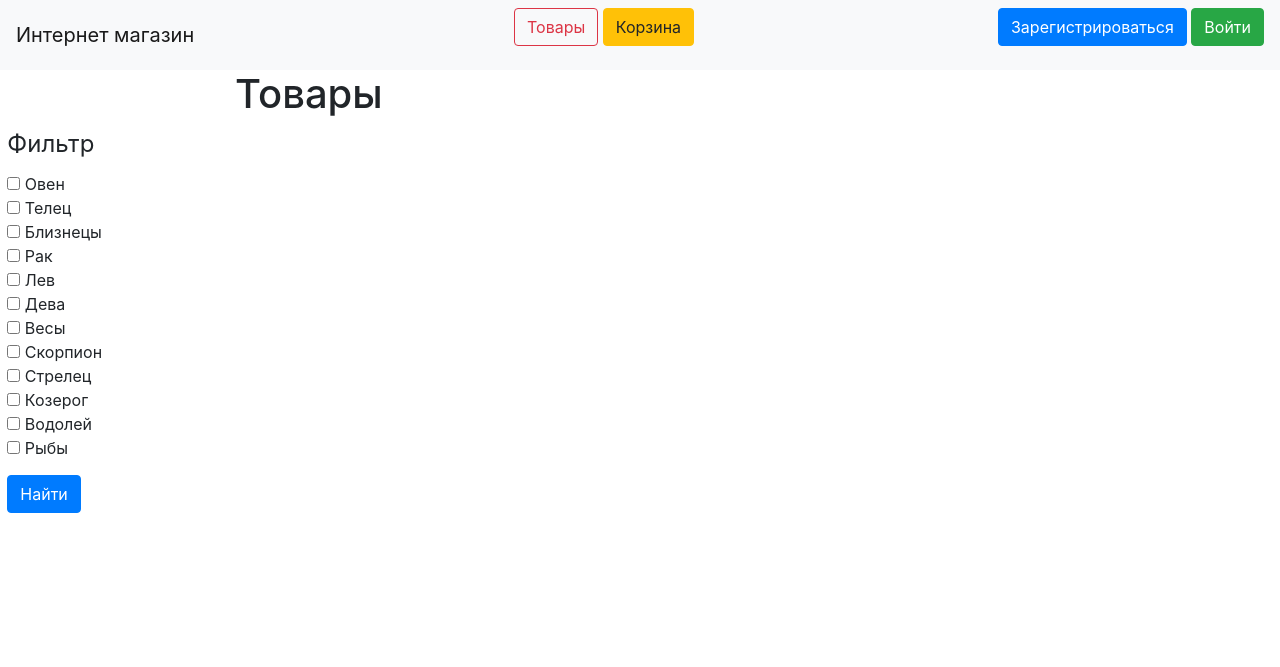
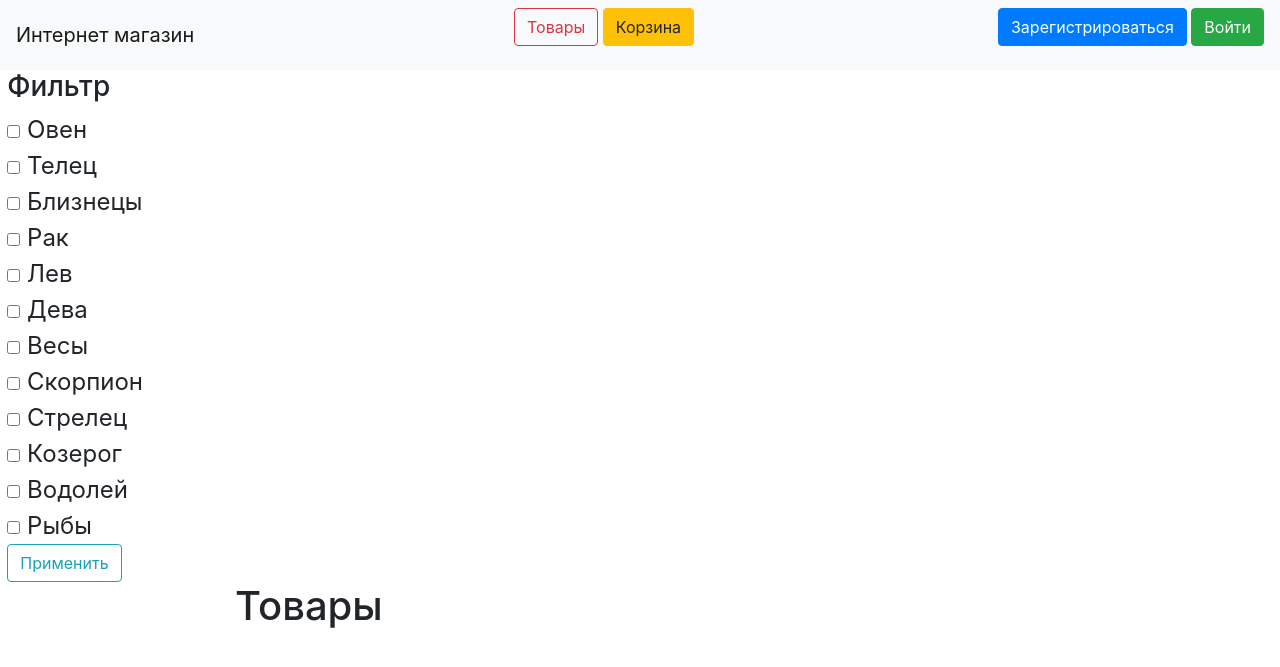
Before and after one commit to lisa-leonowa/store, a Flask app: template templates/index.html in a window 1280 px wide. Shown: the top 667 px of the page. Run offline with Flask 2, Linux system fonts and the light colour scheme; the template is opened without the code that fills it, so the values that code supplies are empty; some libraries are stand-ins or nearby versions.

Commit message:
Update index.html

```diff
--- a/templates/index.html
+++ b/templates/index.html
@@ -1,38 +1,36 @@
 {% extends "base.html" %}
 
 {% block content %}
-    <link rel="stylesheet" type="text/css" href="/static/css/index_style.css" />
-    <h1>Товары</h1>
-
-    <div class="filter"><label for="filter">Фильтр</label></div>
-    <div class="checkbox">
-        <input type="checkbox" name="model" value="2"> Овен<br>
-        <input type="checkbox" name="model" value="3"> Телец<br>
-        <input type="checkbox" name="model" value="4"> Близнецы<br>
-        <input type="checkbox" name="model" value="5"> Рак<br>
-        <input type="checkbox" name="model" value="1"> Лев<br>
-        <input type="checkbox" name="model" value="6"> Дева<br>
-        <input type="checkbox" name="model" value="7"> Весы<br>
-        <input type="checkbox" name="model" value="8"> Скорпион<br>
-        <input type="checkbox" name="model" value="9"> Стрелец<br>
-        <input type="checkbox" name="model" value="10"> Козерог<br>
-        <input type="checkbox" name="model" value="11"> Водолей<br>
-        <input type="checkbox" name="model" value="12"> Рыбы<br>
+    <link rel="stylesheet" type="text/css" href="/static/css/index_style.css"/>
+    <div class="all">
+        <div class="filter">
+            <h3>Фильтр</h3>
+            <form class="style" method="post">
+                <input type="checkbox" name="model" value="2"/> Овен<br>
+                <input type="checkbox" name="model" value="3"/> Телец<br>
+                <input type="checkbox" name="model" value="4"/> Близнецы<br>
+                <input type="checkbox" name="model" value="5"/> Рак<br>
+                <input type="checkbox" name="model" value="1"/> Лев<br>
+                <input type="checkbox" name="model" value="6"/> Дева<br>
+                <input type="checkbox" name="model" value="7"/> Весы<br>
+                <input type="checkbox" name="model" value="8"/> Скорпион<br>
+                <input type="checkbox" name="model" value="9"/> Стрелец<br>
+                <input type="checkbox" name="model" value="10"/> Козерог<br>
+                <input type="checkbox" name="model" value="11"/> Водолей<br>
+                <input type="checkbox" name="model" value="12"/> Рыбы<br>
+                <button type="submit" class="btn btn-outline-info">Применить</button>
+            </form>
+        </div>
+        <div class="about">
+            <h1>Товары</h1>
+            <div class="cont">
+                {% for item in goods %}
+                    <div class="good">
+                        <div><img src="/static/{{ item.image }}.jpg"></div>
+                        <div><a href="/info/{{ item.id }}">{{ item.name }}</a></div>
+                    </div>
+                {% endfor %}
+            </div>
+        </div>
     </div>
-    <div class="filter_bottom"><a class="btn btn-primary" href="/">Найти</a></div>
-    <div class="group_of_goods">
-        {% for item in goods%}
-            <div class="goods">
-                <div class="col-md6 border rounded">
-                    <div>{{item.name}}</div>
-                    <a href="/info/{{item.id}}">Посмотреть описание</a>
-                </div>
-            </div>
-            <br>
-    </div>
-    {% endfor %}
-
-    <!-- {% for i in param %}
-        <img src="{{url_for('static', filename=i)}}">
-    {% endfor %} -->
 {% endblock %}
```
